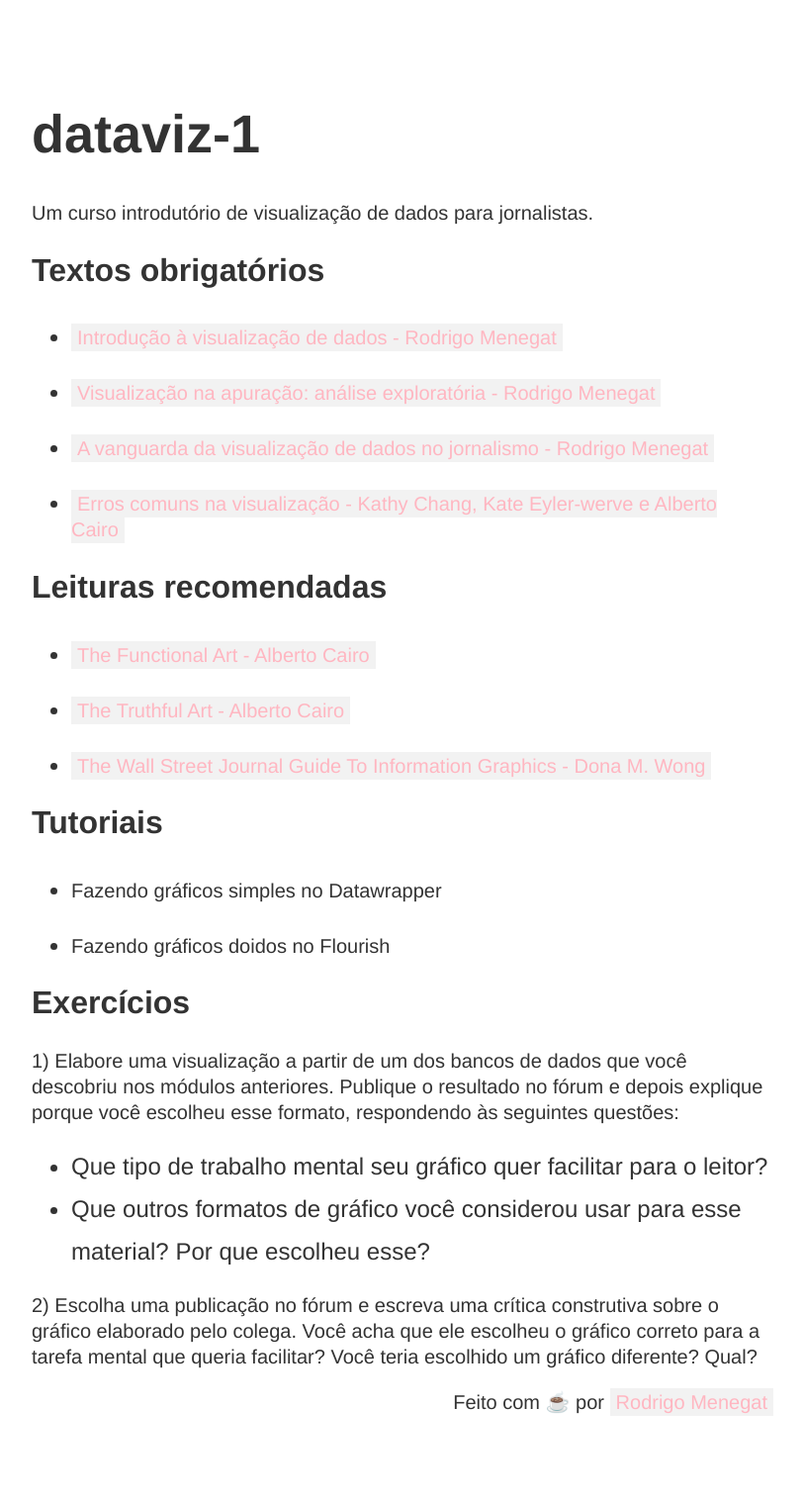
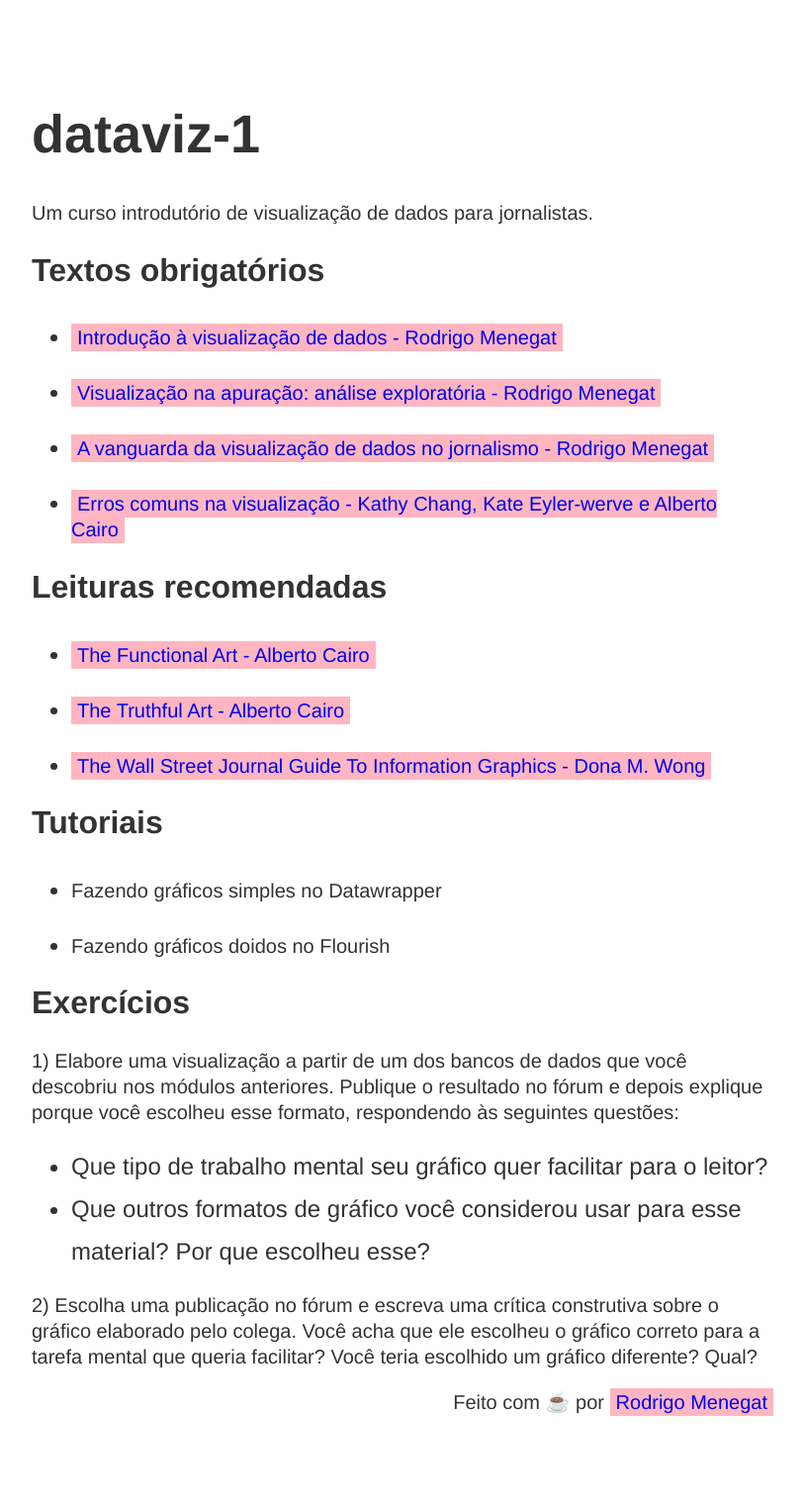
Before and after one commit to RodrigoMenegat/dataviz-1, a Jekyll site: the page built from docs/index.md, in a window 1280 px wide. Shown: the whole page at 99% size, without its empty margins (233-1046 px from the left). Built offline with Jekyll 4.4.1, drawn with Linux system fonts in a browser that asks for light colours; our own code applies the rules of GitHub Pages for plain Markdown files.

Commit message:
o css precisa acabar

```diff
--- a/docs/assets/css/main.css
+++ b/docs/assets/css/main.css
@@ -35,11 +35,10 @@ li {
 
 a {
   text-decoration: none;
-  background: #f2f2f2;
   padding: 3px 6px;
-  color: lightpink;
+  background: lightpink;
 }
 
 a.hover {
-  color: #eee;
+  background: #f2f2f2;
 }
```
